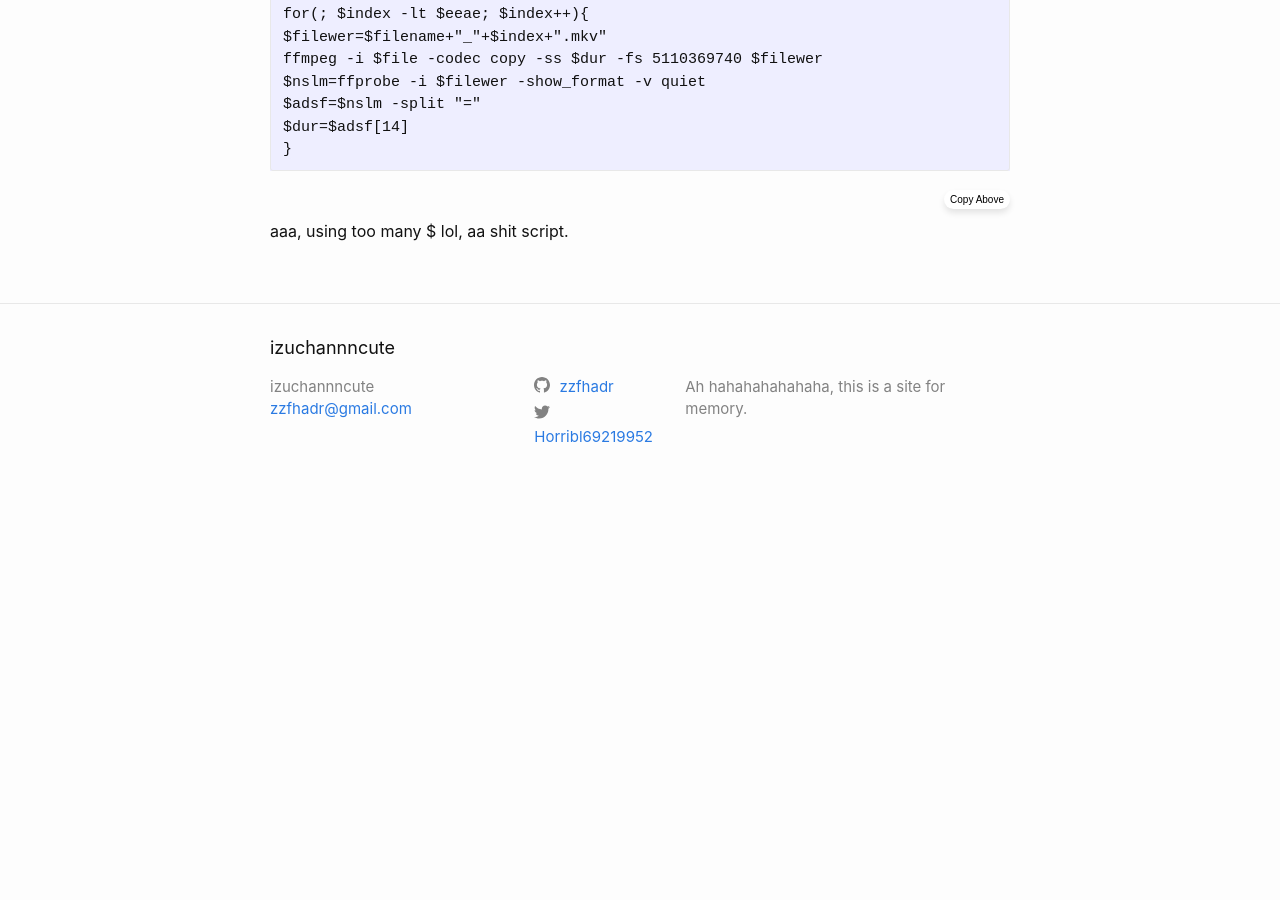
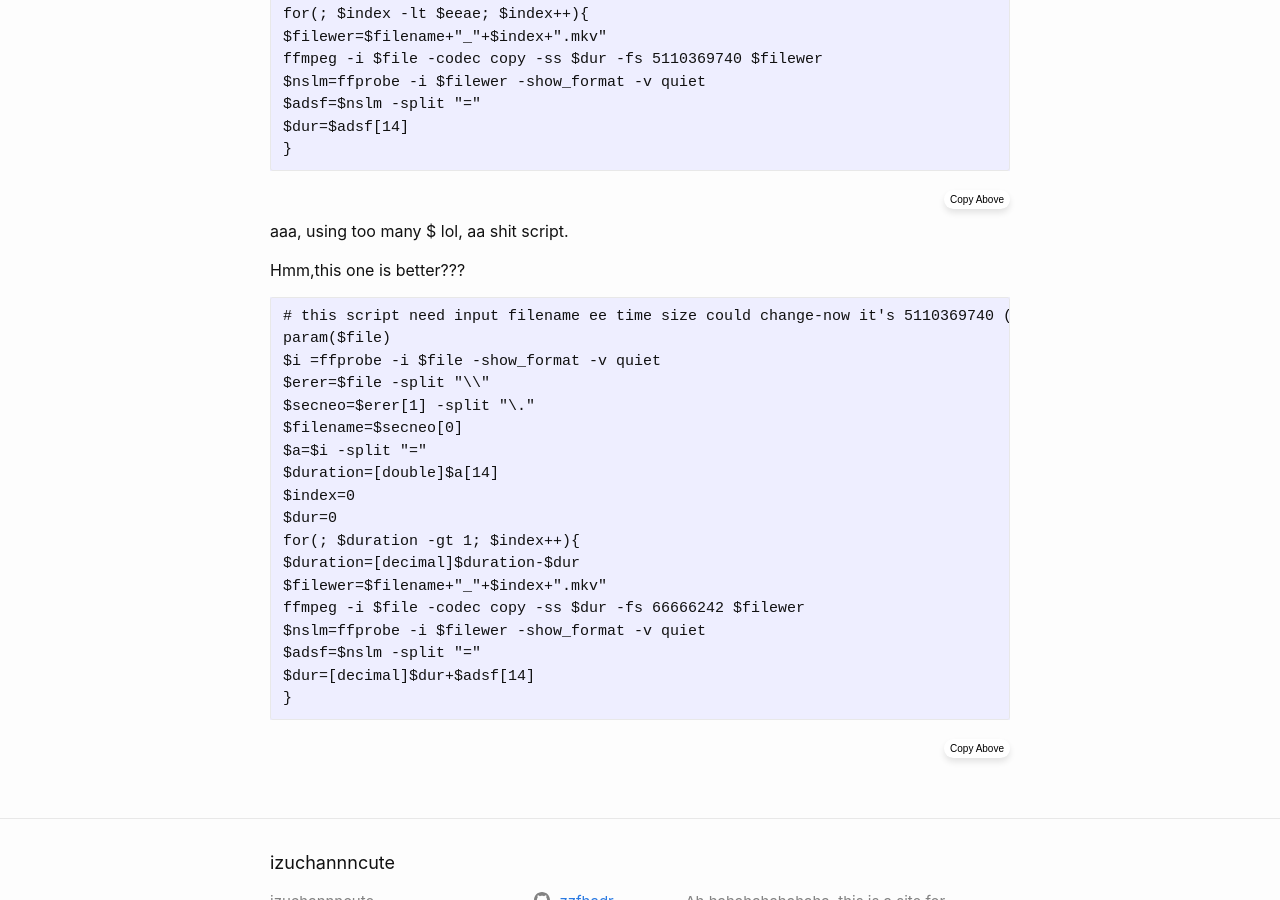
Before and after one commit to zzfhadr/izuchannn.github.io, a Jekyll site: the page built from _posts/2024-09-23-周一-20：30：16：34-splividoby_sizenvl.md, in a window 1280 px wide and 900 px high, scrolled down 791 px. Built offline with Jekyll 4.4.1, drawn with Linux system fonts in a browser that asks for light colours; before the commit the page ends 1299 px from its top, so only the background shows below that.

Commit message:
autobatscriptdoupdateforme

````diff
--- a/_posts/2024-09-23-周一-20：30：16：34-splividoby_sizenvl.md
+++ b/_posts/2024-09-23-周一-20：30：16：34-splividoby_sizenvl.md
@@ -40,3 +40,28 @@ $dur=$adsf[14]
 {% include copyheader.html %}
 
 aaa, using too many $ lol, aa shit script.
+
+Hmm,this one is better???
+
+```
+# this script need input filename ee time size could change-now it's 5110369740 (about 4.79GB) 1,073,741,824(about 1GB)
+param($file)
+$i =ffprobe -i $file -show_format -v quiet
+$erer=$file -split "\\"
+$secneo=$erer[1] -split "\."
+$filename=$secneo[0]
+$a=$i -split "="
+$duration=[double]$a[14]
+$index=0
+$dur=0
+for(; $duration -gt 1; $index++){
+$duration=[decimal]$duration-$dur
+$filewer=$filename+"_"+$index+".mkv"
+ffmpeg -i $file -codec copy -ss $dur -fs 66666242 $filewer
+$nslm=ffprobe -i $filewer -show_format -v quiet
+$adsf=$nslm -split "="
+$dur=[decimal]$dur+$adsf[14]
+}
+```
+
+{% include copyheader.html %}
````
